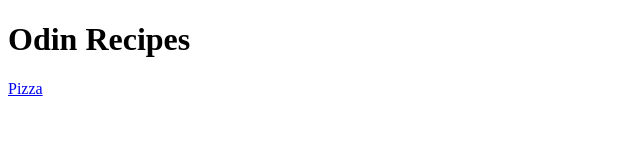
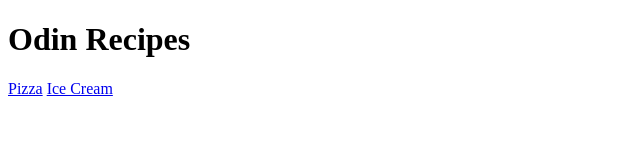
Before and after one commit to gdemko6/odin-recipes, a plain HTML site: page index.html in a window 1280 px wide. Shown: the full height of the page, 0-640 px from the left. Drawn offline with Linux system fonts and the light colour scheme.

Commit message:
Add a link to ice-cream.html from index.html

```diff
--- a/index.html
+++ b/index.html
@@ -8,5 +8,6 @@
 <body>
     <h1>Odin Recipes</h1>
     <a href="./recipes/pizza.html" target="_blank">Pizza</a>
+    <a href="./recipes/ice-cream.html" target="_blank">Ice Cream</a>
 </body>
 </html>
```
